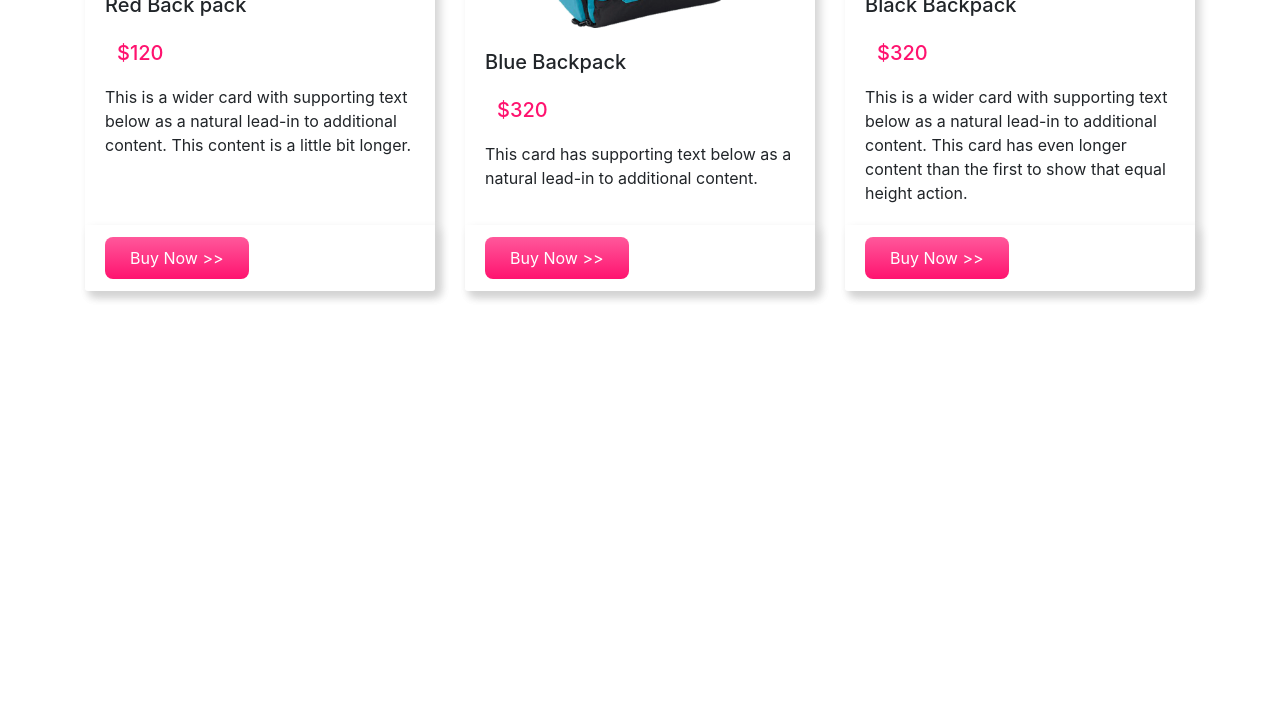
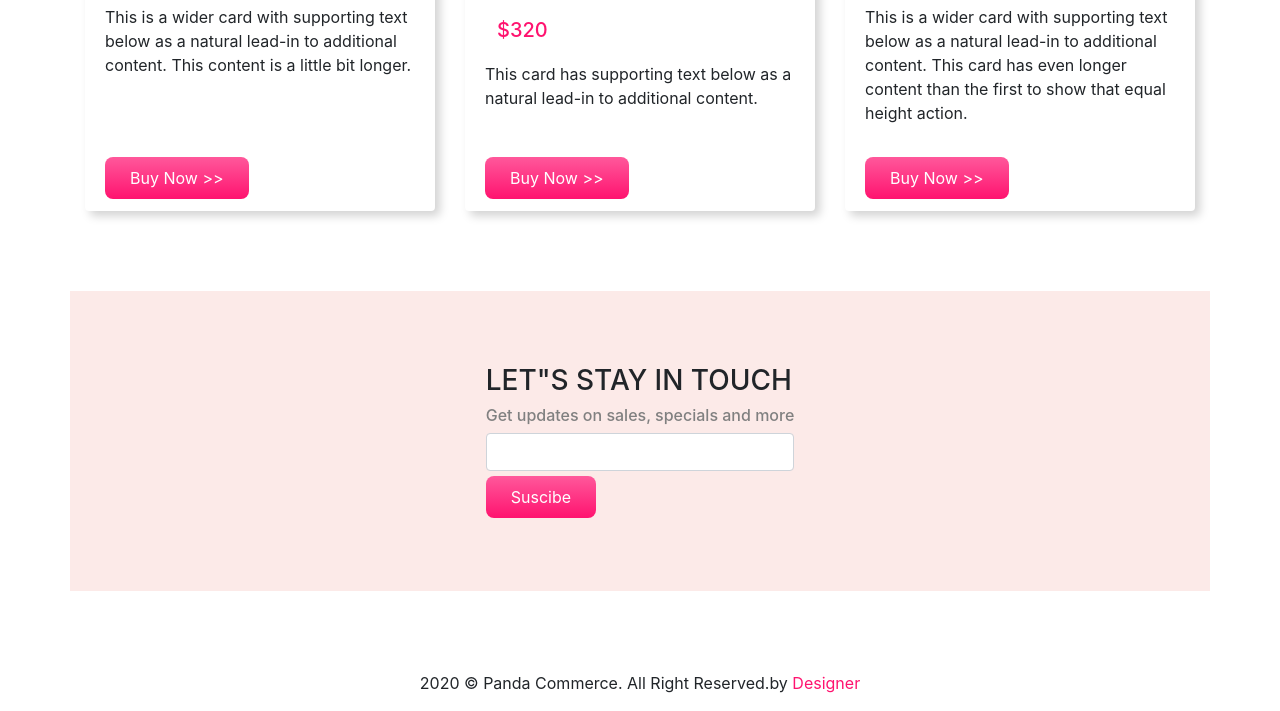
Before and after one commit to shakilmahammud/Boostrap-E-commerce-site, a plain HTML site: page index.html in a window 1280 px wide. Shown: the part 1930-2641 px from the top of the page. Before the commit the page ends 2321 px from the top, so only its background shows below. Drawn offline with nearby package versions, Linux system fonts and the light colour scheme.

Commit message:
last commit

```diff
--- a/css/style.css
+++ b/css/style.css
@@ -1,7 +1,19 @@
 
 .container{
-    margin-bottom: 100px;
+    margin-bottom:80px;
 }
+
+.navbar-light .navbar-nav .active>.nav-link, .navbar-light .navbar-nav .nav-link.active{
+    color: #ff136f;
+}
+.navbar-light .navbar-nav .nav-link{
+    color:#000;
+    padding-left:25px;
+}
+.navbar-light .navbar-nav .nav-link:hover{
+    color: #ff136f;
+}
+
 /*===============banner part css ========*/
 .color-bg{
     background-color:#fceae8;
@@ -49,6 +61,23 @@
 /*================ backpack part css================*/
 .card-footer{
     border:none;
-    background-color:rgba(255, 255, 255, 0.87);
-    box-shadow: 5px 5px 10px lightgray;
+    background:transparent;
 }
+/*================ subscribe part css================*/
+#subscribe{
+    height:300px;
+}
+#subscribe input{
+    margin-bottom: 5px;
+}
+#subscribe h6{
+    color: gray;
+
+}
+footer {
+    text-align: center;
+
+}
+footer a{
+    color: #ff136f;
+}
--- a/index.html
+++ b/index.html
@@ -190,7 +190,22 @@
       </div>
 
       <!-----------------------backpack part end ----------------------------------------->
+        <!-----------------------subscribe part start ----------------------------------------->
+        <div class="container color-bg d-flex justify-content-center align-items-center" id="subscribe">
+          <div>
+          <h3>LET"S STAY IN TOUCH</h3>
+          <h6>Get updates on sales, specials and more</h6>
+          <input class="form-control" type="text">
+          <button class="buy-now-button">Suscibe</button>
+          </div>
+        </div>
 
+          <!-----------------------subscribe part end ----------------------------------------->
+          <!-----------------------footer part start ----------------------------------------->
+          <footer>
+            <p>2020 &copy; Panda Commerce. All Right Reserved.by <a href="https://www.facebook.com/shakilmahammudofficial0/">Designer</a></p>
+          </footer>
+          <!-----------------------footer part end ----------------------------------------->
 
  <script src="https://code.jquery.com/jquery-3.5.1.slim.min.js" integrity="sha384-DfXdz2htPH0lsSSs5nCTpuj/zy4C+OGpamoFVy38MVBnE+IbbVYUew+OrCXaRkfj" crossorigin="anonymous"></script>
 <script src="https://cdn.jsdelivr.net/npm/popper.js@1.16.0/dist/umd/popper.min.js" integrity="sha384-Q6E9RHvbIyZFJoft+2mJbHaEWldlvI9IOYy5n3zV9zzTtmI3UksdQRVvoxMfooAo" crossorigin="anonymous"></script>
```
